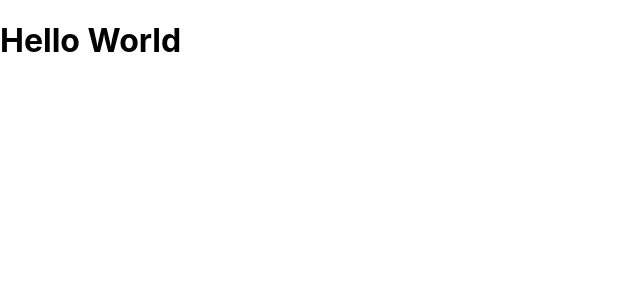
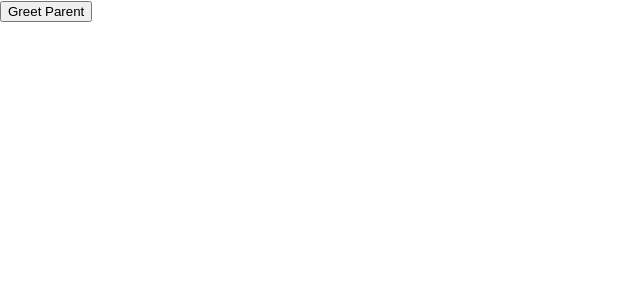
Before and after one commit to widisal125/learn-reactjs, a React (Create React App) app: page / in a window 1280 px wide. Shown: the top 300 px of the page, without its empty margins (0-640 px from the left). Built offline with nearby package versions, Linux system fonts and the light colour scheme.

Commit message:
Passing function from parent to child

```diff
--- a/src/App.js
+++ b/src/App.js
@@ -1,8 +1,9 @@
 import logo from './logo.svg';
 import './App.css';
+import ParentComponent from './components/ParentComponent';
 
 function App() {
-  return (<h1>Hello World</h1>);
+  return (<ParentComponent />);
 }
 
 export default App;
--- /dev/null
+++ b/src/components/ChildComponent.js
@@ -0,0 +1,11 @@
+import React from 'react'
+
+function ChildComponent(props) {
+  return (
+    <div>
+      <button onClick={() => props.greetHandler("child")}>Greet Parent</button>
+    </div>
+  )
+}
+
+export default ChildComponent
--- /dev/null
+++ b/src/components/ParentComponent.js
@@ -0,0 +1,27 @@
+import React, { Component } from 'react'
+import ChildComponent from './ChildComponent';
+
+class ParentComponent extends Component {
+  constructor(props) {
+    super(props)
+
+    this.state = {
+       parentName: 'Parent'
+    }
+    this.greetParent = this.greetParent.bind(this);
+  }
+
+  greetParent(childName) {
+    alert(`Hello ${this.state.parentName} from ${childName}`);
+  }
+
+  render() {
+    return (
+      <div>
+        <ChildComponent greetHandler={this.greetParent} />
+      </div>
+    )
+  }
+}
+
+export default ParentComponent
```
